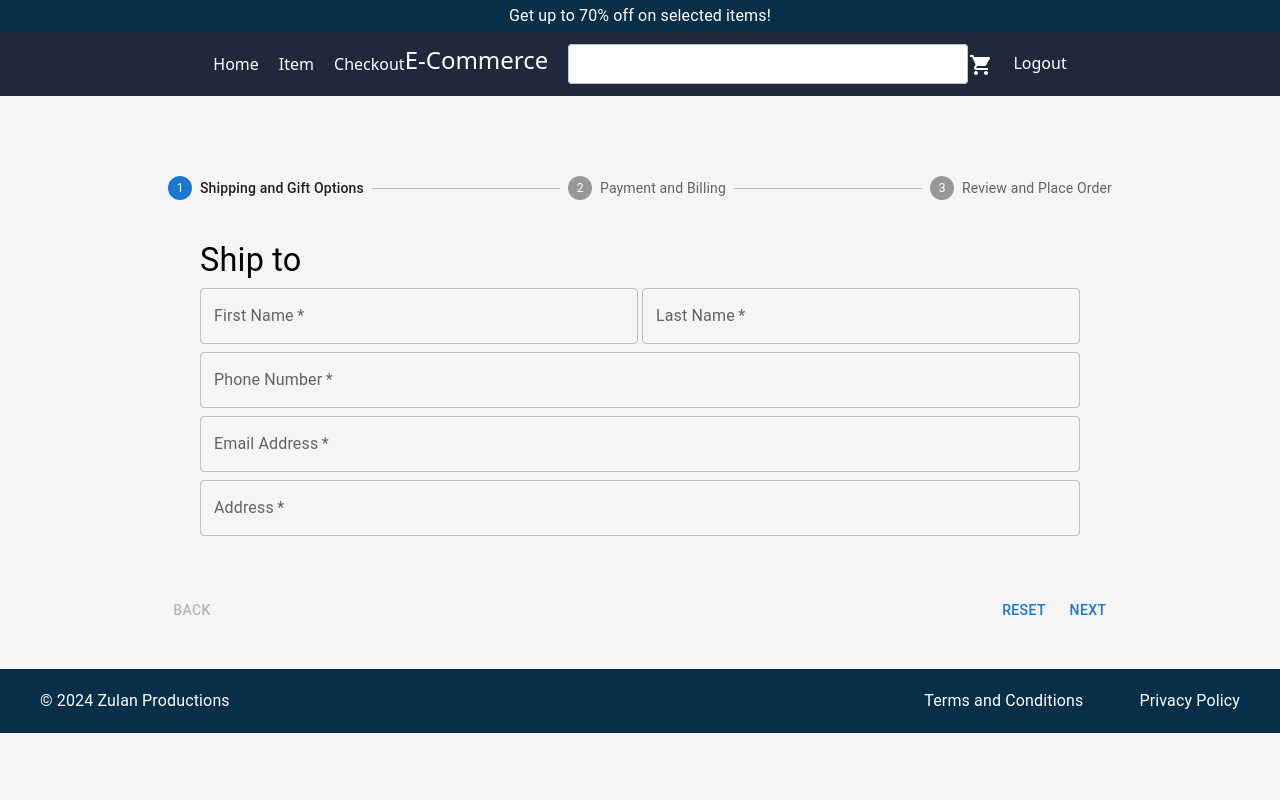
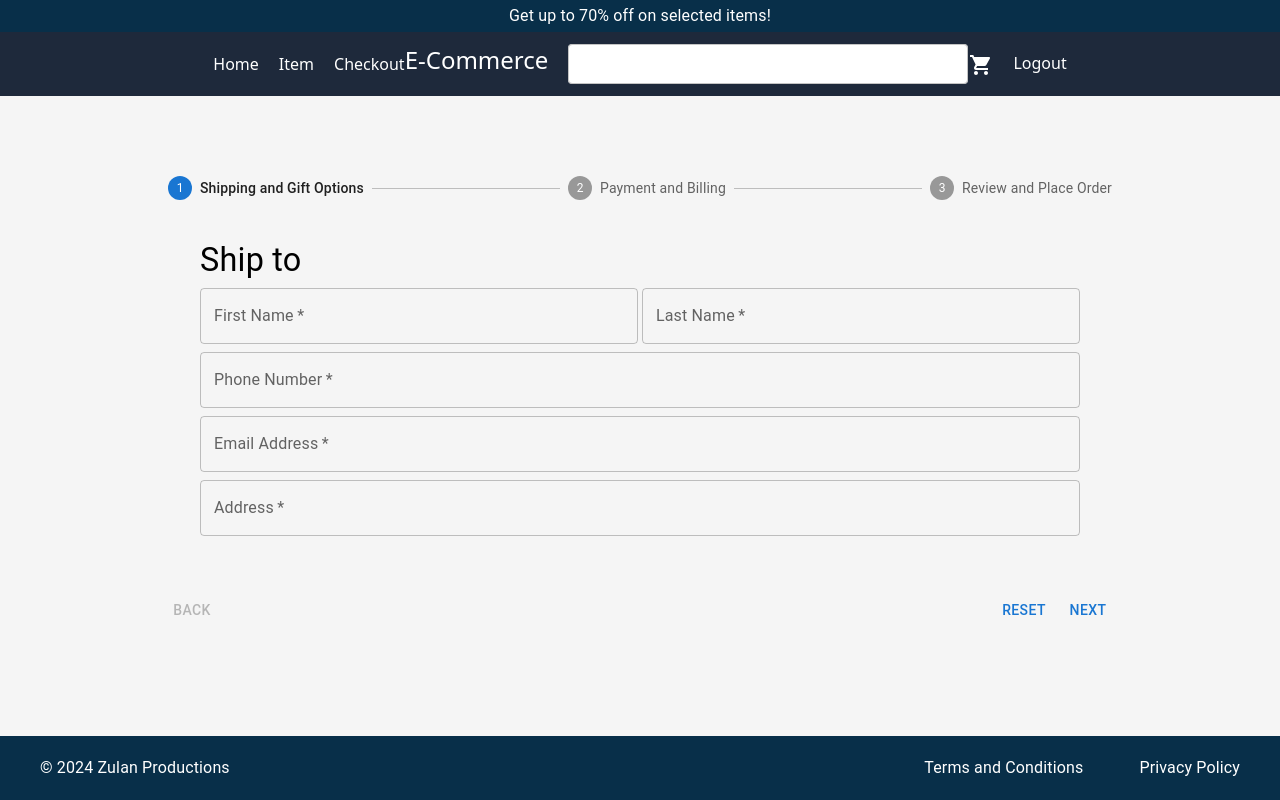
Before and after one commit to rZulan/generic-ecommerce, a React (Vite) app: page /checkout in a window 1280 px wide. Built offline with nearby package versions, Linux system fonts and the light colour scheme.

Commit message:
feat: adjusted checkout page footer

```diff
--- a/src/Checkout.jsx
+++ b/src/Checkout.jsx
@@ -122,7 +122,7 @@ const Checkout = () => {
 				</Box>
 			</div>
 
-			<div className="flex flex-wrap h-16 bg-sky-950 mt-10">
+			<div className="flex flex-wrap h-16 bg-sky-950 mt-10 fixed bottom-0 w-full">
 			<div className="pl-10 pt-5">
 				<Typography color={'white'}>© 2024 Zulan Productions</Typography>
 			</div>
```
